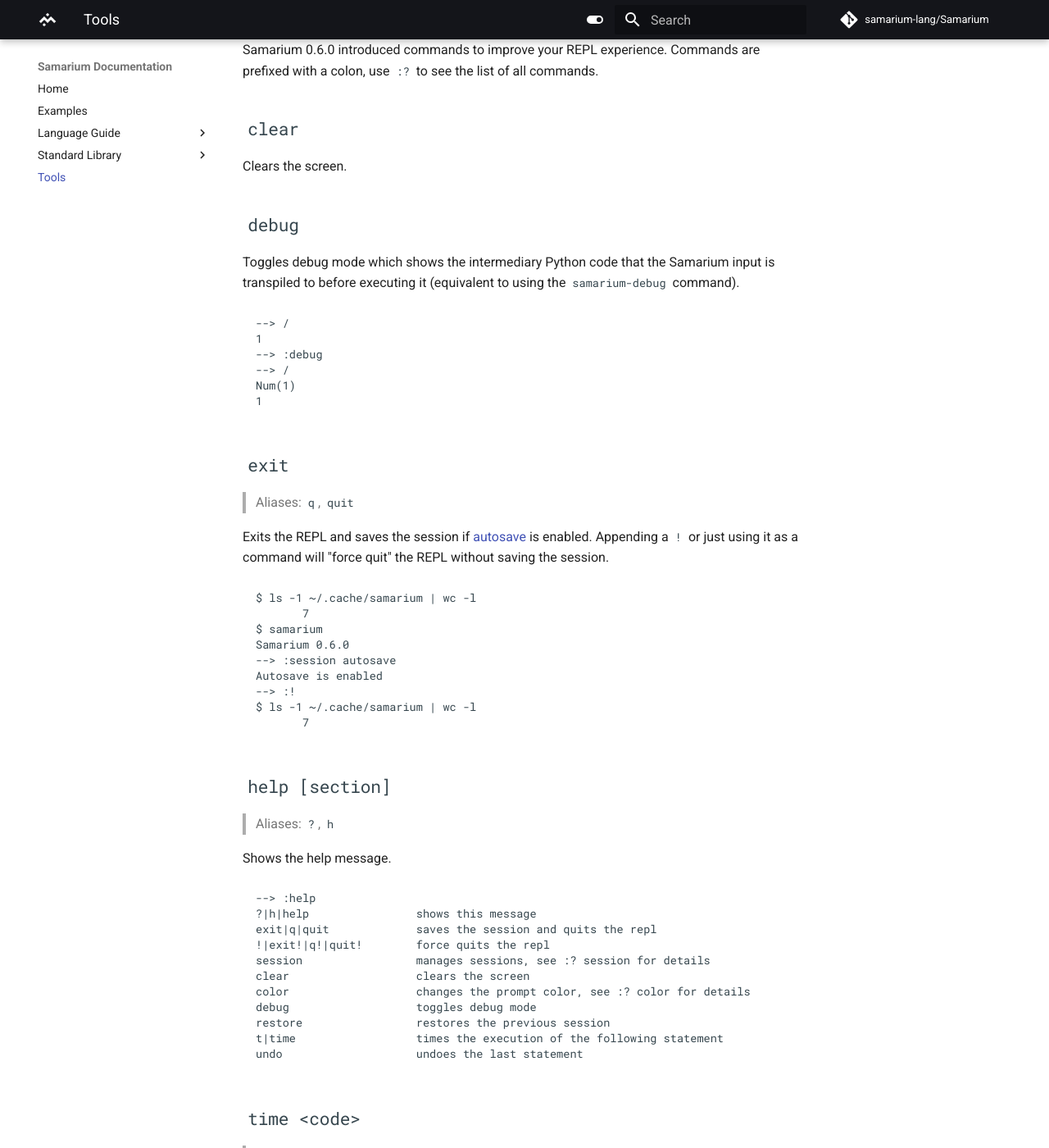
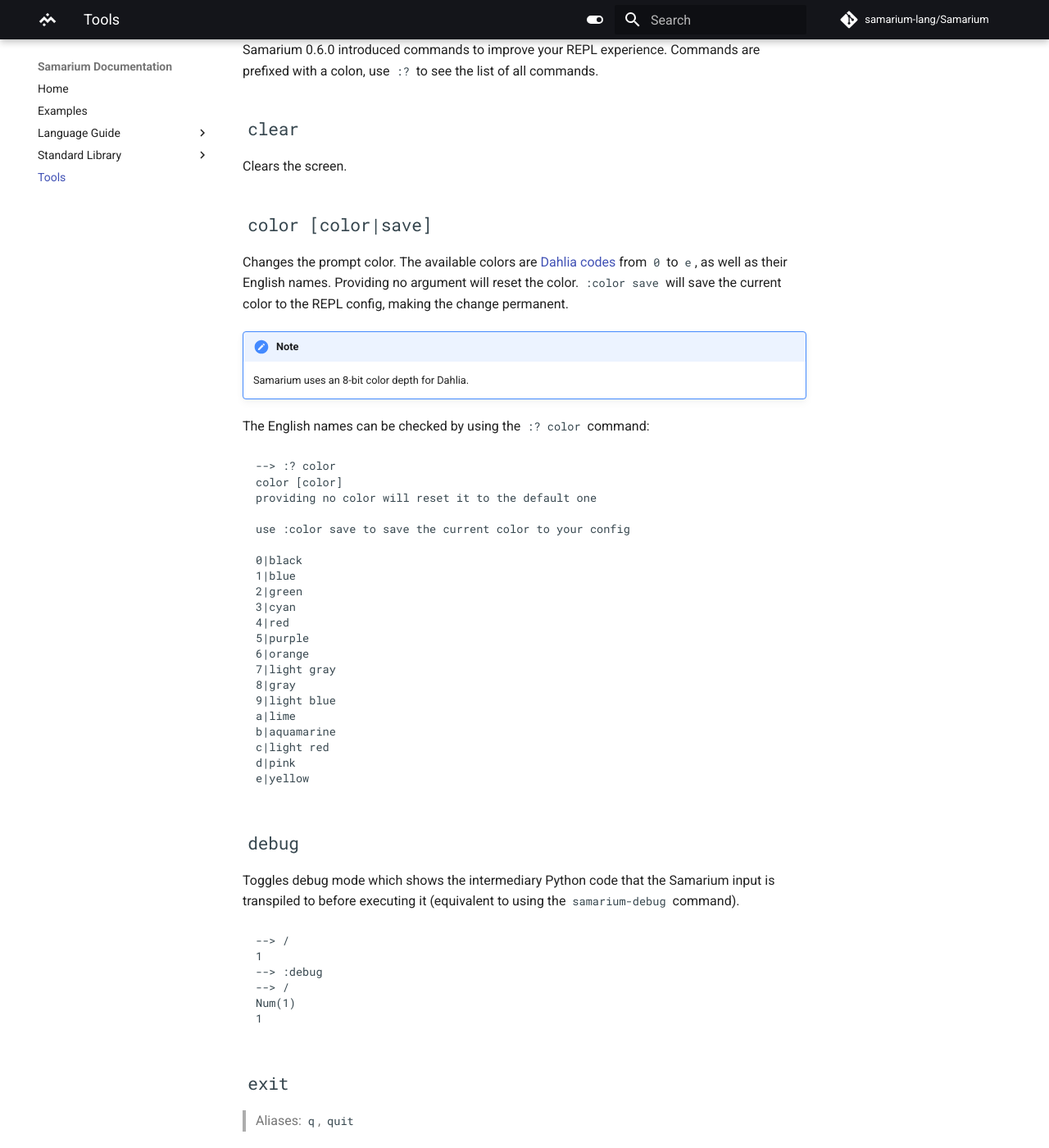
Before and after one commit to samarium-lang/Samarium, an MkDocs documentation site: the page built from docs/tools.md, in a window 1280 px wide and 1400 px high, scrolled down 1189 px. Shown: the whole window at 82% size. Built offline with MkDocs 1.6.1 and Material for MkDocs 9.7.7, drawn with Linux system fonts in a browser that asks for light colours; comment, search, counter and statistics services are not loaded.

Commit message:
(docs) Added color command

````diff
--- a/docs/tools.md
+++ b/docs/tools.md
@@ -55,6 +55,41 @@
 
 ## `clear`
 Clears the screen.
+
+
+## `color [color|save]`
+Changes the prompt color. The available colors are [Dahlia codes] from `0` to
+`e`, as well as their English names. Providing no argument will reset the
+color. `:color save` will save the current color to the REPL config, making the
+change permanent.
+
+!!! note
+    Samarium uses an 8-bit color depth for Dahlia.
+
+The English names can be checked by using the `:? color` command:
+```
+--> :? color
+color [color]
+providing no color will reset it to the default one
+
+use :color save to save the current color to your config
+
+0|black
+1|blue
+2|green
+3|cyan
+4|red
+5|purple
+6|orange
+7|light gray
+8|gray
+9|light blue
+a|lime
+b|aquamarine
+c|light red
+d|pink
+e|yellow
+```
 
 
 ## `debug`
@@ -234,3 +269,6 @@
 --> pi()
 3.141592653589793
 ```
+
+
+[Dahlia codes]: https://dahlia.readthedocs.io/en/latest/usage/reference.html#color-format-codes
````
